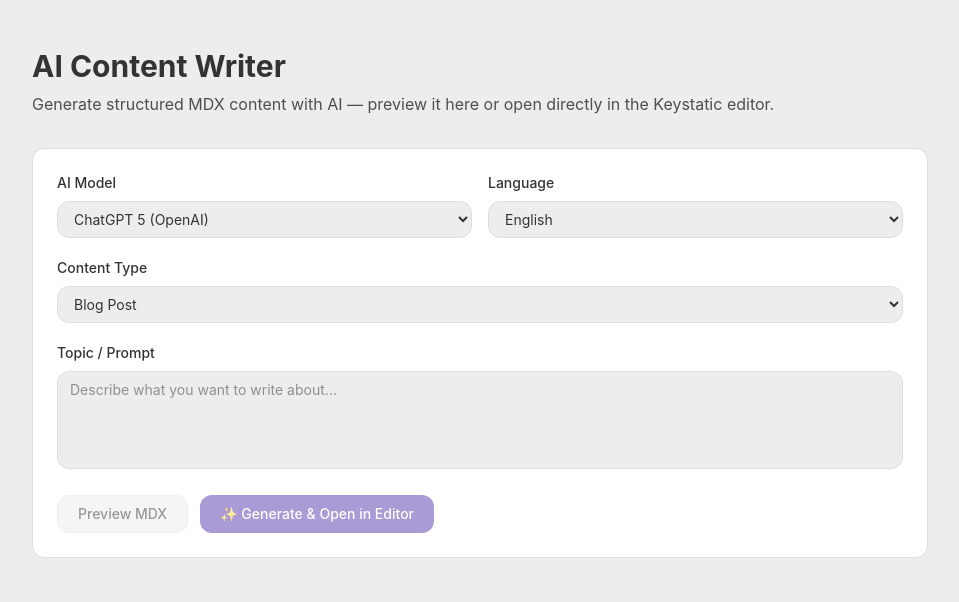
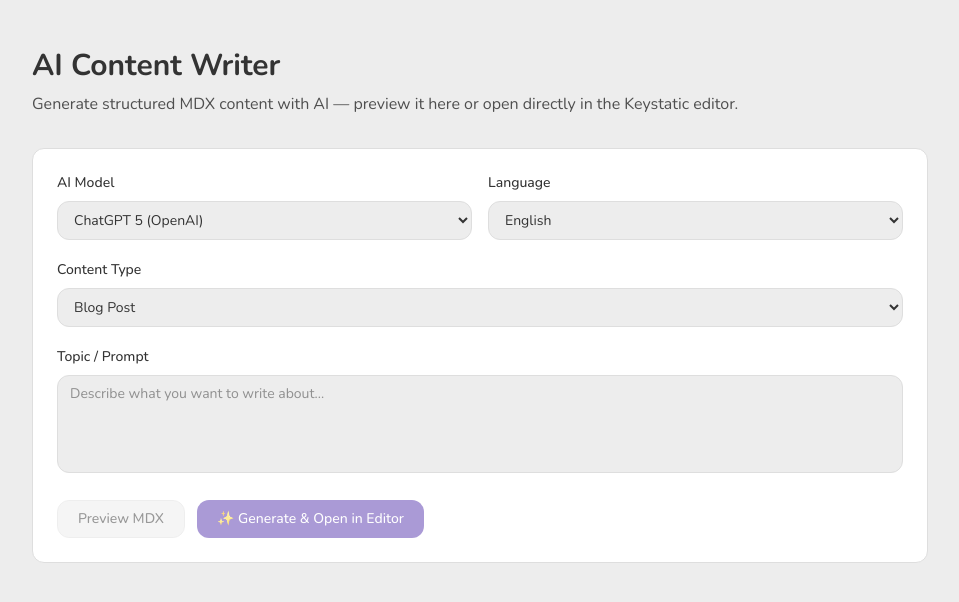
Before and after one commit to nguyenphuhao/unimind-content, a Next.js app: page /adminx/ai in a window 1280 px wide. Shown: the top 602 px of the page, without its empty margins (160-1119 px from the left). Built offline with nearby package versions, Linux system fonts and the light colour scheme.

Commit message:
style: Fraunces for article title only, Nunito as body font

```diff
--- a/app/globals.css
+++ b/app/globals.css
@@ -99,7 +99,7 @@
 
 @theme inline {
   --font-sans:
-    "SF Pro Display", -apple-system, BlinkMacSystemFont, system-ui, "Roboto", sans-serif;
+    "Nunito", -apple-system, BlinkMacSystemFont, system-ui, "Roboto", sans-serif;
   --font-display:
     "Fraunces", Georgia, "Times New Roman", serif;
   --font-mono:
--- a/app/layout.tsx
+++ b/app/layout.tsx
@@ -16,7 +16,7 @@ export default function RootLayout({
       <head>
         <link rel="preconnect" href="https://fonts.googleapis.com" />
         <link rel="preconnect" href="https://fonts.gstatic.com" crossOrigin="anonymous" />
-        <link href="https://fonts.googleapis.com/css2?family=Fraunces:ital,opsz,wght@0,9..144,400;0,9..144,600;0,9..144,700;1,9..144,400&display=swap" rel="stylesheet" />
+        <link href="https://fonts.googleapis.com/css2?family=Fraunces:ital,opsz,wght@0,9..144,400;0,9..144,600;0,9..144,700;1,9..144,400&family=Nunito:wght@400;500;600;700&display=swap" rel="stylesheet" />
       </head>
       <body>{children}</body>
     </html>
--- a/components/mdx/mdx-components.tsx
+++ b/components/mdx/mdx-components.tsx
@@ -65,7 +65,7 @@ export const mdxComponents: MDXComponents = {
   Callout,
   Card,
   h1: ({ children }) => (
-    <h1 className="text-3xl font-bold mt-8 mb-4 font-display">{children}</h1>
+    <h1 className="text-3xl font-bold mt-8 mb-4">{children}</h1>
   ),
   h2: ({ children }) => {
     const id = String(children)
@@ -73,7 +73,7 @@ export const mdxComponents: MDXComponents = {
       .replace(/[^\w\s-]/g, "")
       .replace(/\s+/g, "-");
     return (
-      <h2 id={id} className="text-2xl font-semibold mt-8 mb-3 scroll-mt-20 font-display">
+      <h2 id={id} className="text-2xl font-semibold mt-8 mb-3 scroll-mt-20">
         {children}
       </h2>
     );
@@ -84,7 +84,7 @@ export const mdxComponents: MDXComponents = {
       .replace(/[^\w\s-]/g, "")
       .replace(/\s+/g, "-");
     return (
-      <h3 id={id} className="text-xl font-semibold mt-6 mb-2 scroll-mt-20 font-display">
+      <h3 id={id} className="text-xl font-semibold mt-6 mb-2 scroll-mt-20">
         {children}
       </h3>
     );
```
